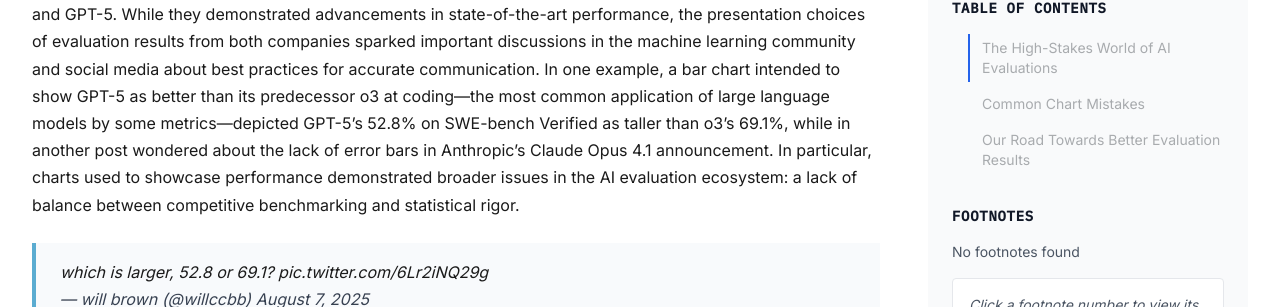
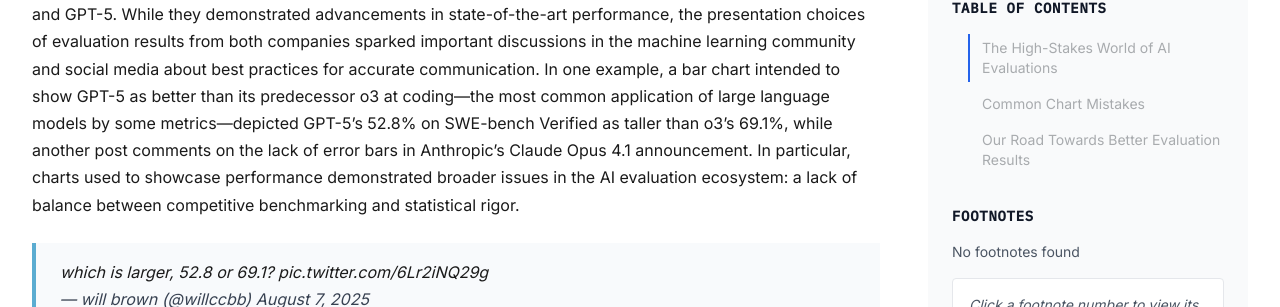
Before and after one commit to evaleval/evaleval.github.io, a Jekyll site: the page built from _posts/2025-08-10-blog-chart-crisis.md, in a window 1280 px wide and 900 px high, scrolled down 617 px. Shown: the part 201-508 px from the top of the window. Built offline with Jekyll 4.4.1, drawn with Linux system fonts in a browser that asks for light colours; nearby versions of some CDN libraries; comment, search, counter and statistics services are not loaded.

Commit message:
Update 2025-08-10-blog-chart-crisis.md

```diff
--- a/_posts/2025-08-10-blog-chart-crisis.md
+++ b/_posts/2025-08-10-blog-chart-crisis.md
@@ -27,7 +27,7 @@
 description: "Charts used to showcase performance demonstrate broader issues in the AI evaluation ecosystem: a lack of balance between competitive benchmarking and statistical rigor."
 ---
 
-This past week, Anthropic and OpenAI drew attention with the release of their latest AI models, Claude Opus 4.1 and GPT-5. While they demonstrated advancements in state-of-the-art performance, the presentation choices of evaluation results from both companies sparked important discussions in the machine learning community and [social media](https://x.com/graphcrimes?s=21&t=DGhtzlwtn9OagRKXx6ySYw) about best practices for accurate communication. In one example, a bar chart intended to show GPT-5 as better than its predecessor o3 at coding—the most common application of large language models by some metrics—depicted GPT-5’s 52.8% on SWE-bench Verified as taller than o3’s 69.1%, while in another [post](https://x.com/jessicadai_/status/1952940745675162114) wondered about the lack of error bars in Anthropic's Claude Opus 4.1 announcement. In particular, charts used to showcase performance demonstrated broader issues in the AI evaluation ecosystem: a lack of balance between competitive benchmarking and statistical rigor.
+This past week, Anthropic and OpenAI drew attention with the release of their latest AI models, Claude Opus 4.1 and GPT-5. While they demonstrated advancements in state-of-the-art performance, the presentation choices of evaluation results from both companies sparked important discussions in the machine learning community and [social media](https://x.com/graphcrimes?s=21&t=DGhtzlwtn9OagRKXx6ySYw) about best practices for accurate communication. In one example, a bar chart intended to show GPT-5 as better than its predecessor o3 at coding—the most common application of large language models by some metrics—depicted GPT-5’s 52.8% on SWE-bench Verified as taller than o3’s 69.1%, while another [post](https://x.com/jessicadai_/status/1952940745675162114) comments on the lack of error bars in Anthropic's Claude Opus 4.1 announcement. In particular, charts used to showcase performance demonstrated broader issues in the AI evaluation ecosystem: a lack of balance between competitive benchmarking and statistical rigor.
 
 <blockquote class="twitter-tweet"><p lang="en" dir="ltr">which is larger, 52.8 or 69.1? <a href="https://t.co/6Lr2iNQ29g">pic.twitter.com/6Lr2iNQ29g</a></p>&mdash; will brown (@willccbb) <a href="https://twitter.com/willccbb/status/1953503727517938135?ref_src=twsrc%5Etfw">August 7, 2025</a></blockquote> <script async src="https://platform.twitter.com/widgets.js" charset="utf-8"></script>
 
```
